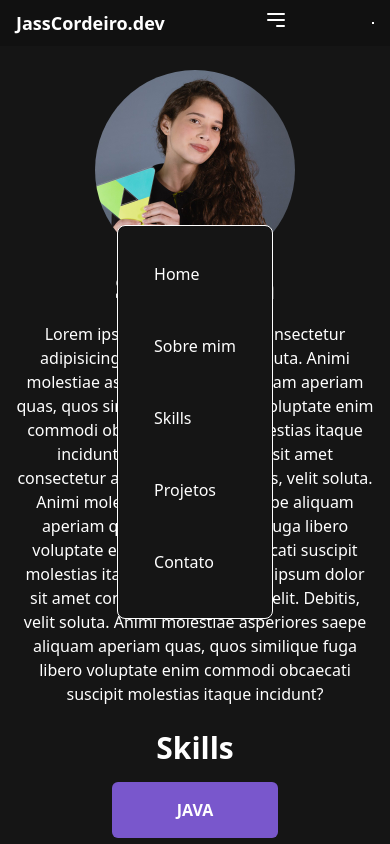
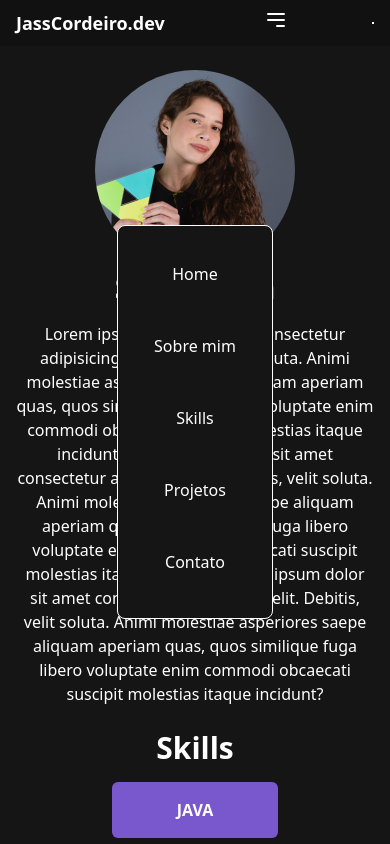
Before and after one commit to JasminCordeiro/PortfolioAngular, an Angular app: page / in a window 390 px wide. Both pictures are taken after a click on the button 362 px from the left and 20 px from the top of the page. Shown: the top 844 px of the page. Built offline with nearby package versions, Linux system fonts and the light colour scheme.

Commit message:
Update header.component.html

```diff
--- a/src/app/components/header/header.component.html
+++ b/src/app/components/header/header.component.html
@@ -27,7 +27,7 @@
 
   <!-- Mobile Menu -->
   <div *ngIf="mobileMenuVisible" class="md:hidden border ">
-    <div class="fixed inset-0 z-50  bg-opacity-75 flex justify-center items-center">
+    <div class="fixed inset-0 z-50  bg-opacity-75 flex justify-center items-center text-center">
       <div class="bg-mybg rounded-lg p-4 border">
         <ul class="flex flex-col">
           <li class="nav-item hover:bg-mypurple rounded-lg cursor-pointer mb-2"><a href="">Home</a></li>
```
